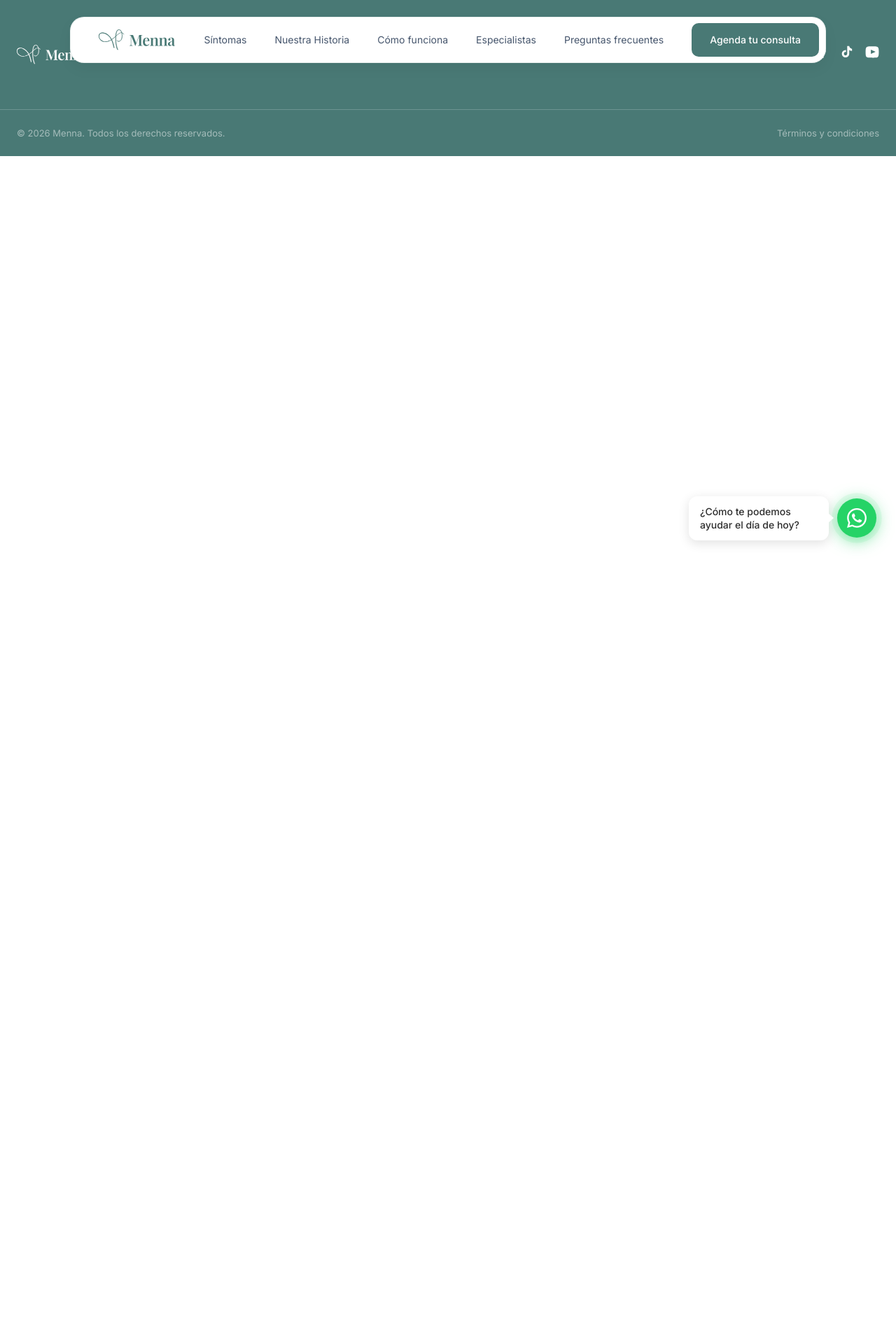
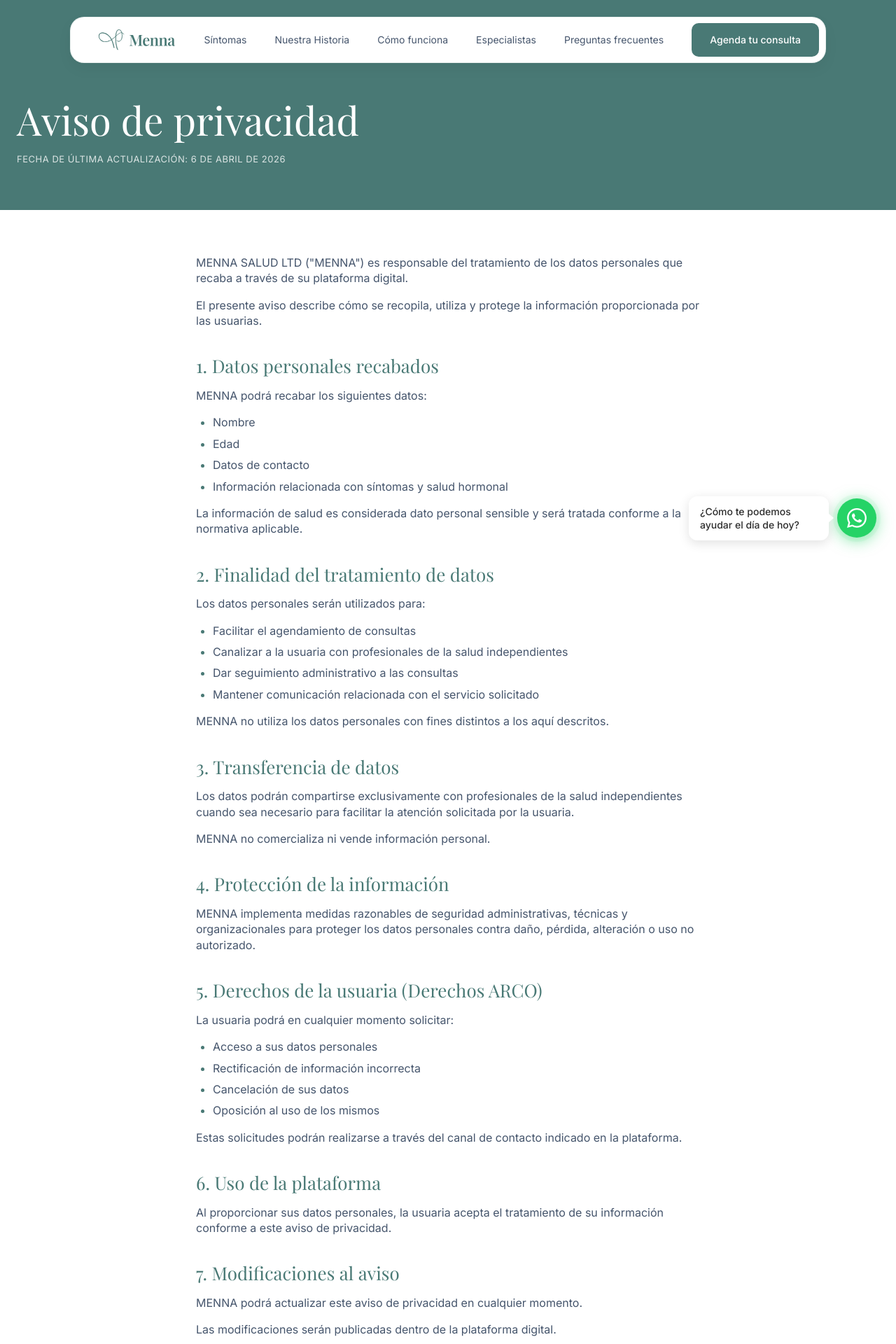
Before and after one commit to vadai-ia/mennasalud, a React (Vite) app: page /privacidad in a window 1280 px wide. Shown: the top 1920 px of the page at 70% size. Before the commit the page ends 800 px from the top, so only its background shows below. Built offline with nearby package versions, Linux system fonts and the light colour scheme; a web font is replaced by a local one.

Commit message:
Add privacy policy page with SEO and footer link
Co-Authored-By: Claude Opus 4.6 (1M context) <noreply@anthropic.com>

```diff
--- a/src/App.jsx
+++ b/src/App.jsx
@@ -3,6 +3,7 @@ import Navbar from './components/layout/Navbar'
 import Footer from './components/layout/Footer'
 import LandingPage from './pages/LandingPage'
 import TermsPage from './pages/TermsPage'
+import PrivacyPage from './pages/PrivacyPage'
 import WhatsAppButton from './components/ui/WhatsAppButton'
 import './styles/global.css'
 
@@ -13,6 +14,7 @@ export default function App() {
       <Routes>
         <Route path="/" element={<LandingPage />} />
         <Route path="/terminos-y-condiciones" element={<TermsPage />} />
+        <Route path="/privacidad" element={<PrivacyPage />} />
       </Routes>
       <Footer />
       <WhatsAppButton />
--- a/src/components/layout/Footer.jsx
+++ b/src/components/layout/Footer.jsx
@@ -59,9 +59,14 @@ export default function Footer() {
 
       <div className={`container ${styles.bottom}`}>
         <p className={styles.copy}>© 2026 Menna. Todos los derechos reservados.</p>
-        <Link to="/terminos-y-condiciones" className={styles.termsLink}>
-          Términos y condiciones
-        </Link>
+        <div className={styles.legalLinks}>
+          <Link to="/terminos-y-condiciones" className={styles.termsLink}>
+            Términos y condiciones
+          </Link>
+          <Link to="/privacidad" className={styles.termsLink}>
+            Privacidad
+          </Link>
+        </div>
       </div>
     </footer>
   )
--- a/src/components/layout/Footer.module.css
+++ b/src/components/layout/Footer.module.css
@@ -82,6 +82,11 @@
   color: rgba(255, 255, 255, 0.5);
 }
 
+.legalLinks {
+  display: flex;
+  gap: var(--space-md);
+}
+
 .termsLink {
   font-size: var(--text-small);
   color: rgba(255, 255, 255, 0.5);
--- /dev/null
+++ b/src/pages/PrivacyPage.jsx
@@ -0,0 +1,164 @@
+import { useEffect } from 'react'
+import styles from './TermsPage.module.css'
+
+const sections = [
+  {
+    title: '',
+    blocks: [
+      { type: 'p', text: 'MENNA SALUD LTD ("MENNA") es responsable del tratamiento de los datos personales que recaba a través de su plataforma digital.' },
+      { type: 'p', text: 'El presente aviso describe cómo se recopila, utiliza y protege la información proporcionada por las usuarias.' },
+    ],
+  },
+  {
+    title: '1. Datos personales recabados',
+    blocks: [
+      { type: 'p', text: 'MENNA podrá recabar los siguientes datos:' },
+      { type: 'list', items: ['Nombre', 'Edad', 'Datos de contacto', 'Información relacionada con síntomas y salud hormonal'] },
+      { type: 'p', text: 'La información de salud es considerada dato personal sensible y será tratada conforme a la normativa aplicable.' },
+    ],
+  },
+  {
+    title: '2. Finalidad del tratamiento de datos',
+    blocks: [
+      { type: 'p', text: 'Los datos personales serán utilizados para:' },
+      { type: 'list', items: ['Facilitar el agendamiento de consultas', 'Canalizar a la usuaria con profesionales de la salud independientes', 'Dar seguimiento administrativo a las consultas', 'Mantener comunicación relacionada con el servicio solicitado'] },
+      { type: 'p', text: 'MENNA no utiliza los datos personales con fines distintos a los aquí descritos.' },
+    ],
+  },
+  {
+    title: '3. Transferencia de datos',
+    blocks: [
+      { type: 'p', text: 'Los datos podrán compartirse exclusivamente con profesionales de la salud independientes cuando sea necesario para facilitar la atención solicitada por la usuaria.' },
+      { type: 'p', text: 'MENNA no comercializa ni vende información personal.' },
+    ],
+  },
+  {
+    title: '4. Protección de la información',
+    blocks: [
+      { type: 'p', text: 'MENNA implementa medidas razonables de seguridad administrativas, técnicas y organizacionales para proteger los datos personales contra daño, pérdida, alteración o uso no autorizado.' },
+    ],
+  },
+  {
+    title: '5. Derechos de la usuaria (Derechos ARCO)',
+    blocks: [
+      { type: 'p', text: 'La usuaria podrá en cualquier momento solicitar:' },
+      { type: 'list', items: ['Acceso a sus datos personales', 'Rectificación de información incorrecta', 'Cancelación de sus datos', 'Oposición al uso de los mismos'] },
+      { type: 'p', text: 'Estas solicitudes podrán realizarse a través del canal de contacto indicado en la plataforma.' },
+    ],
+  },
+  {
+    title: '6. Uso de la plataforma',
+    blocks: [
+      { type: 'p', text: 'Al proporcionar sus datos personales, la usuaria acepta el tratamiento de su información conforme a este aviso de privacidad.' },
+    ],
+  },
+  {
+    title: '7. Modificaciones al aviso',
+    blocks: [
+      { type: 'p', text: 'MENNA podrá actualizar este aviso de privacidad en cualquier momento.' },
+      { type: 'p', text: 'Las modificaciones serán publicadas dentro de la plataforma digital.' },
+    ],
+  },
+]
+
+function renderBlocks(blocks) {
+  return blocks.map((block, i) => {
+    if (block.type === 'p') {
+      return <p key={i} className={styles.body}>{block.text}</p>
+    }
+    if (block.type === 'list') {
+      return (
+        <ul key={i} className={styles.list}>
+          {block.items.map((item) => (
+            <li key={item} className={styles.listItem}>{item}</li>
+          ))}
+        </ul>
+      )
+    }
+    return null
+  })
+}
+
+export default function PrivacyPage() {
+  useEffect(() => {
+    window.scrollTo(0, 0)
+
+    document.title = 'Aviso de privacidad | Menna Salud'
+
+    const metaTags = {
+      description: 'Consulta el aviso de privacidad de Menna Salud y conoce cómo se recopilan, utilizan y protegen tus datos personales en la plataforma.',
+      robots: 'index, follow',
+      'og:title': 'Aviso de privacidad | Menna Salud',
+      'og:description': 'Consulta el aviso de privacidad de Menna Salud y conoce cómo se recopilan, utilizan y protegen tus datos personales en la plataforma.',
+      'og:type': 'website',
+      'og:url': 'https://mennasalud.com/privacidad',
+    }
+
+    const cleanups = []
+
+    Object.entries(metaTags).forEach(([key, value]) => {
+      const isOg = key.startsWith('og:')
+      const attr = isOg ? 'property' : 'name'
+      let el = document.querySelector(`meta[${attr}="${key}"]`)
+      const existed = !!el
+      if (!el) {
+        el = document.createElement('meta')
+        el.setAttribute(attr, key)
+        document.head.appendChild(el)
+      }
+      const prev = el.getAttribute('content')
+      el.setAttribute('content', value)
+      cleanups.push(() => {
+        if (existed) {
+          el.setAttribute('content', prev || '')
+        } else {
+          el.remove()
+        }
+      })
+    })
+
+    // Structured data
+    const script = document.createElement('script')
+    script.type = 'application/ld+json'
+    script.textContent = JSON.stringify({
+      '@context': 'https://schema.org',
+      '@type': 'WebPage',
+      name: 'Aviso de privacidad',
+      url: 'https://mennasalud.com/privacidad',
+      publisher: { '@type': 'Organization', name: 'Menna Salud' },
+    })
+    document.head.appendChild(script)
+
+    return () => {
+      cleanups.forEach((fn) => fn())
+      script.remove()
+      document.title = 'Menna — Especialistas en Menopausia y Perimenopausia'
+    }
+  }, [])
+
+  return (
+    <main>
+      {/* Hero header */}
+      <section className={styles.hero}>
+        <div className="container">
+          <h1 className={styles.heroTitle}>Aviso de privacidad</h1>
+          <p className={styles.heroDate}>Fecha de última actualización: 6 de abril de 2026</p>
+        </div>
+      </section>
+
+      {/* Privacy content */}
+      <section className={styles.content}>
+        <div className="container">
+          <div className={styles.reading}>
+            {sections.map((section, idx) => (
+              <div key={section.title || idx} className={styles.termSection}>
+                {section.title && <h2 className={styles.sectionTitle}>{section.title}</h2>}
+                {renderBlocks(section.blocks)}
+              </div>
+            ))}
+          </div>
+        </div>
+      </section>
+    </main>
+  )
+}
```
